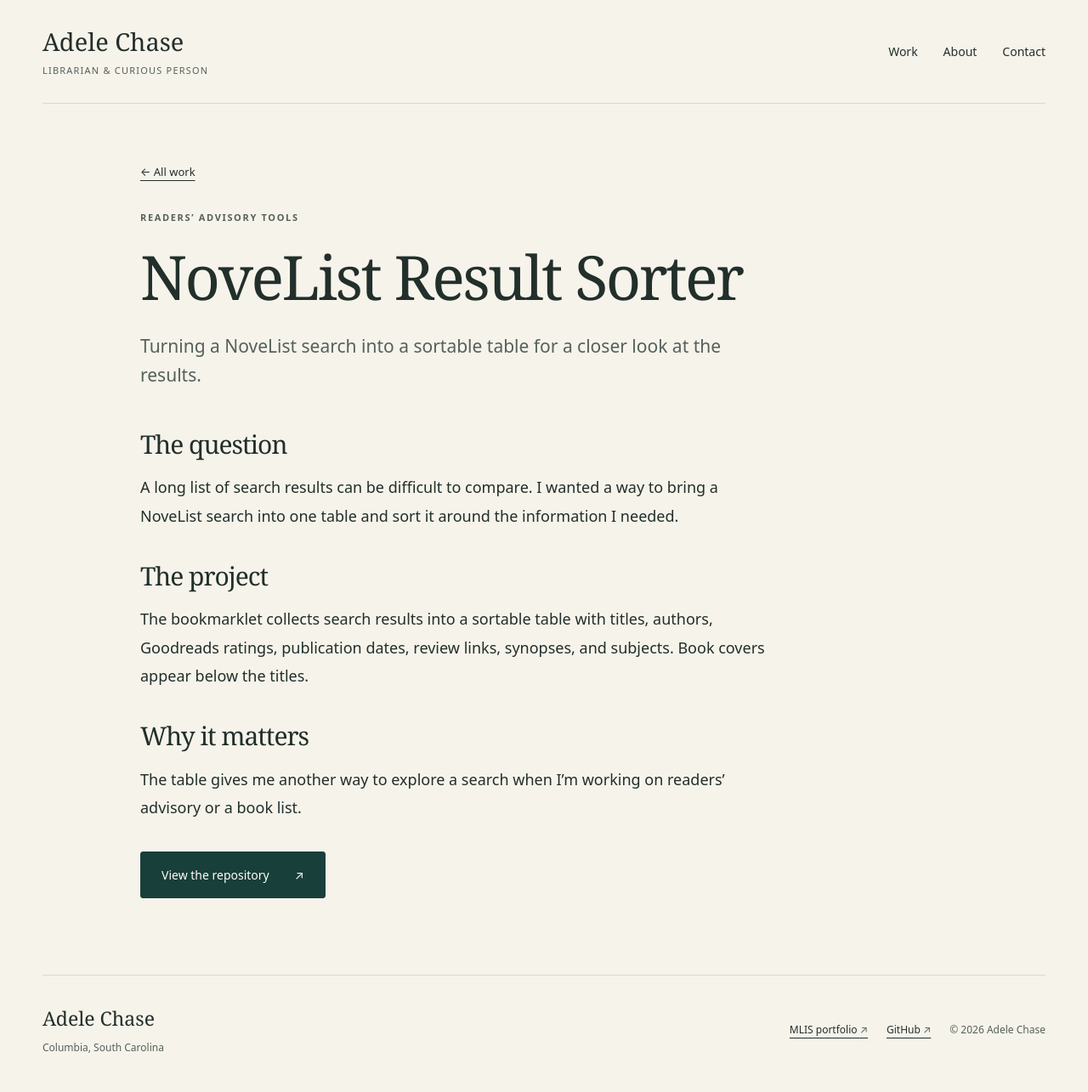
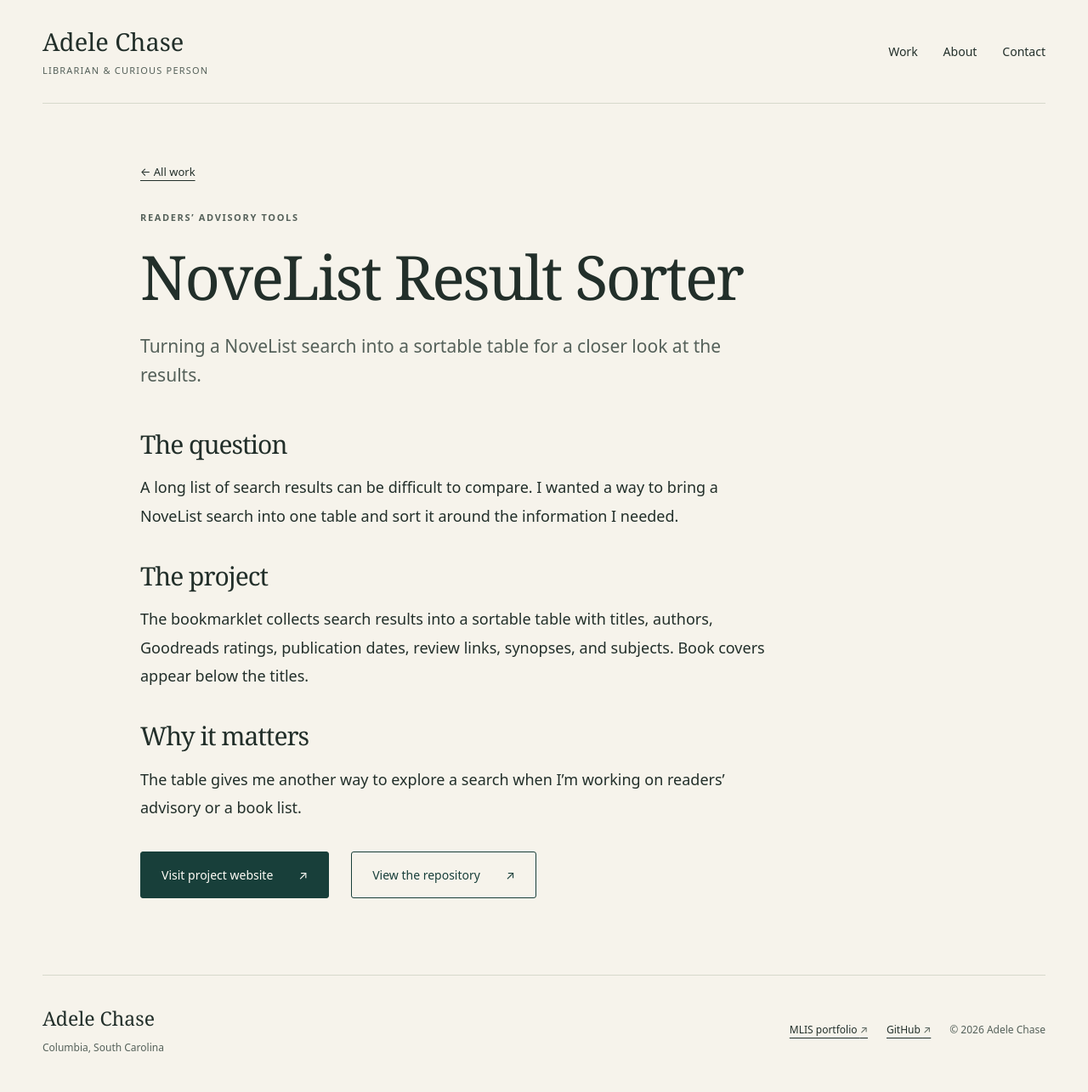
Before and after one commit to adelechase/adelechase.github.io, a Jekyll site: the page built from _projects/novelist-sorter.md, in a window 1280 px wide. Shown: the whole page at 85% size. Built offline with Jekyll 4.4.1, drawn with Linux system fonts in a browser that asks for light colours; some of the changed lines change nothing that is shown.

Commit message:
Add standalone project website link

```diff
--- a/_projects/novelist-sorter.md
+++ b/_projects/novelist-sorter.md
@@ -4,6 +4,7 @@
 order: 2
 summary: Turning a NoveList search into a sortable table for a closer look at the results.
 project_url: https://github.com/adelechase/novelist-sorter
+website_url: https://adelechase.github.io/novelist-sorter/
 link_label: View the repository
 ---
 ## The question
```
